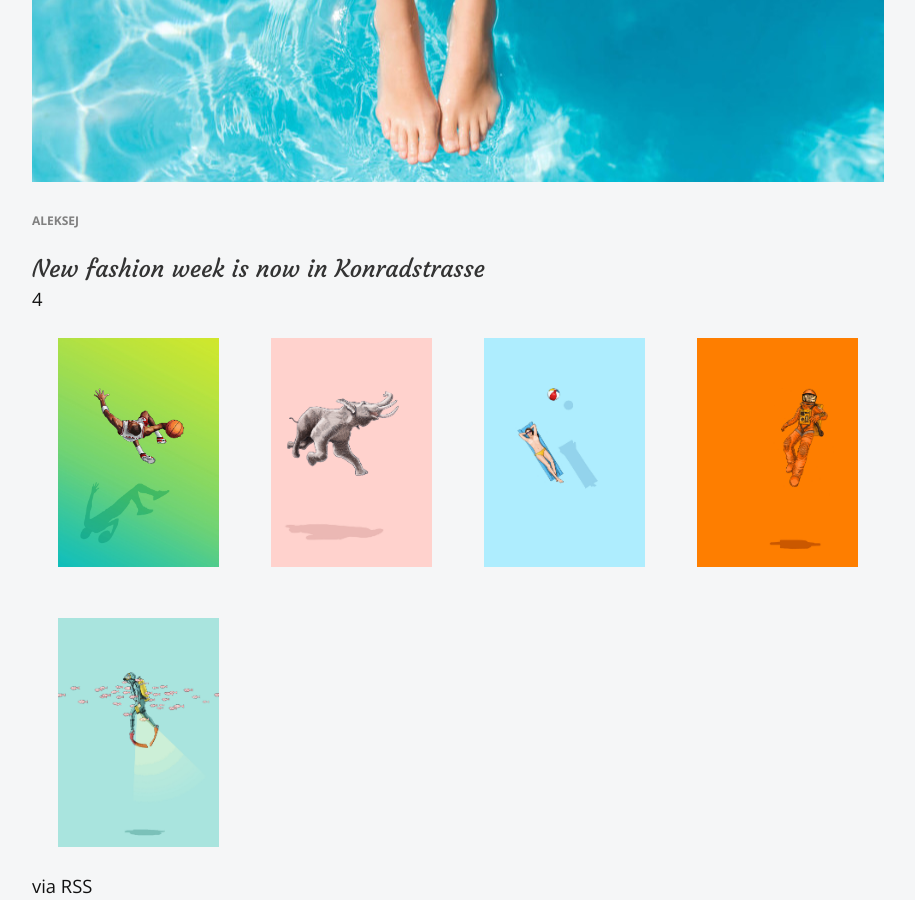
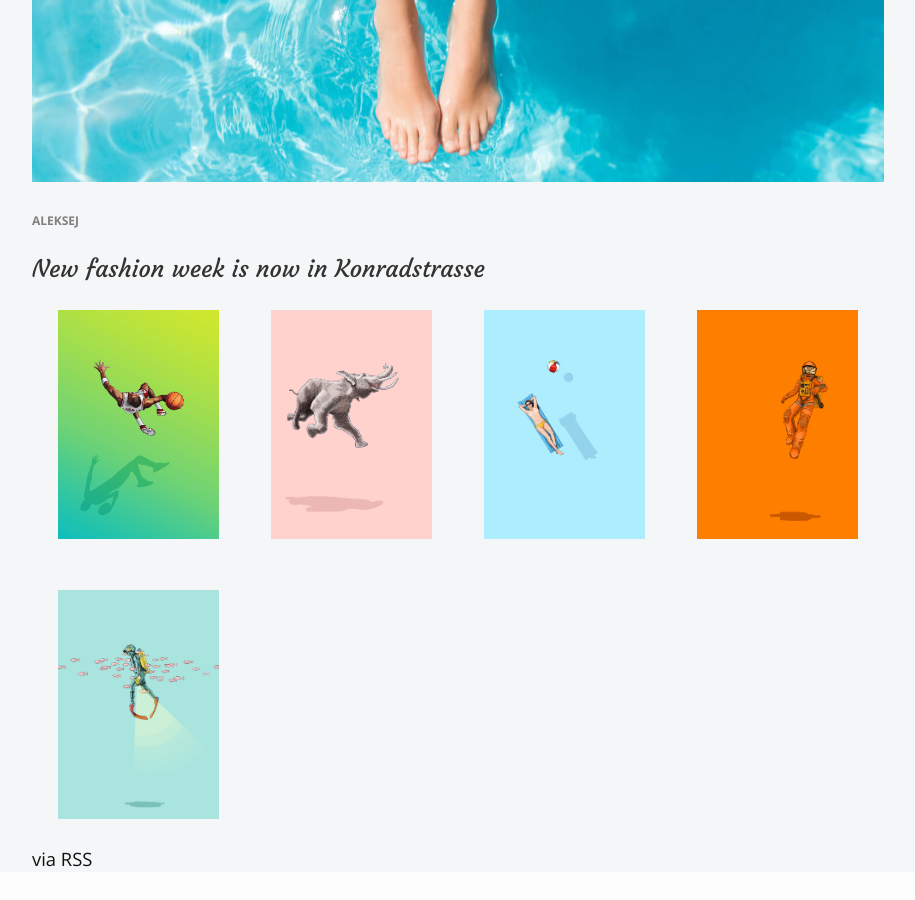
Before and after one commit to AleksejDix/shopping-mates, a Jekyll site: the page built from index.html, in a window 1280 px wide and 900 px high, scrolled down 2368 px. Shown: the whole window, without its empty margins (182-1097 px from the left). Built offline with Jekyll 4.4.1, drawn with Linux system fonts in a browser that asks for light colours; the list of posts is cut into pages by our own code; after the commit the page ends 3240 px from its top, so only the background shows below that.

```diff
--- a/_config.yml
+++ b/_config.yml
@@ -20,7 +20,6 @@ defaults:
     type: posts
   values:
     layout: post
-    permalink: "/:collection/:categories/:title/"
     header image:
     categories: hidden
     mate: Aleksej
@@ -37,7 +36,7 @@ defaults:
     image:
     twitter_username:
 paginate: 2
-paginate_path: "/:collection/page:num/"
+paginate_path: "/posts/page:num/"
 author: Aleksej Dix
 description: happy shopping with siroop shopping mates
 twitter:
--- a/_layouts/default.html
+++ b/_layouts/default.html
@@ -10,10 +10,6 @@
   </div>
 
   <div class="page">
-
-
-
-
     <div class="page-width">
       <main>
         {{ content }}
--- a/_layouts/index.html
+++ b/_layouts/index.html
@@ -9,8 +9,6 @@ layout: default
     {% include post.liquid  %}
   {% endfor %}
 </div>
-
-{{ paginator.total_posts }}
 
 {% if site.mates %}
 
```
